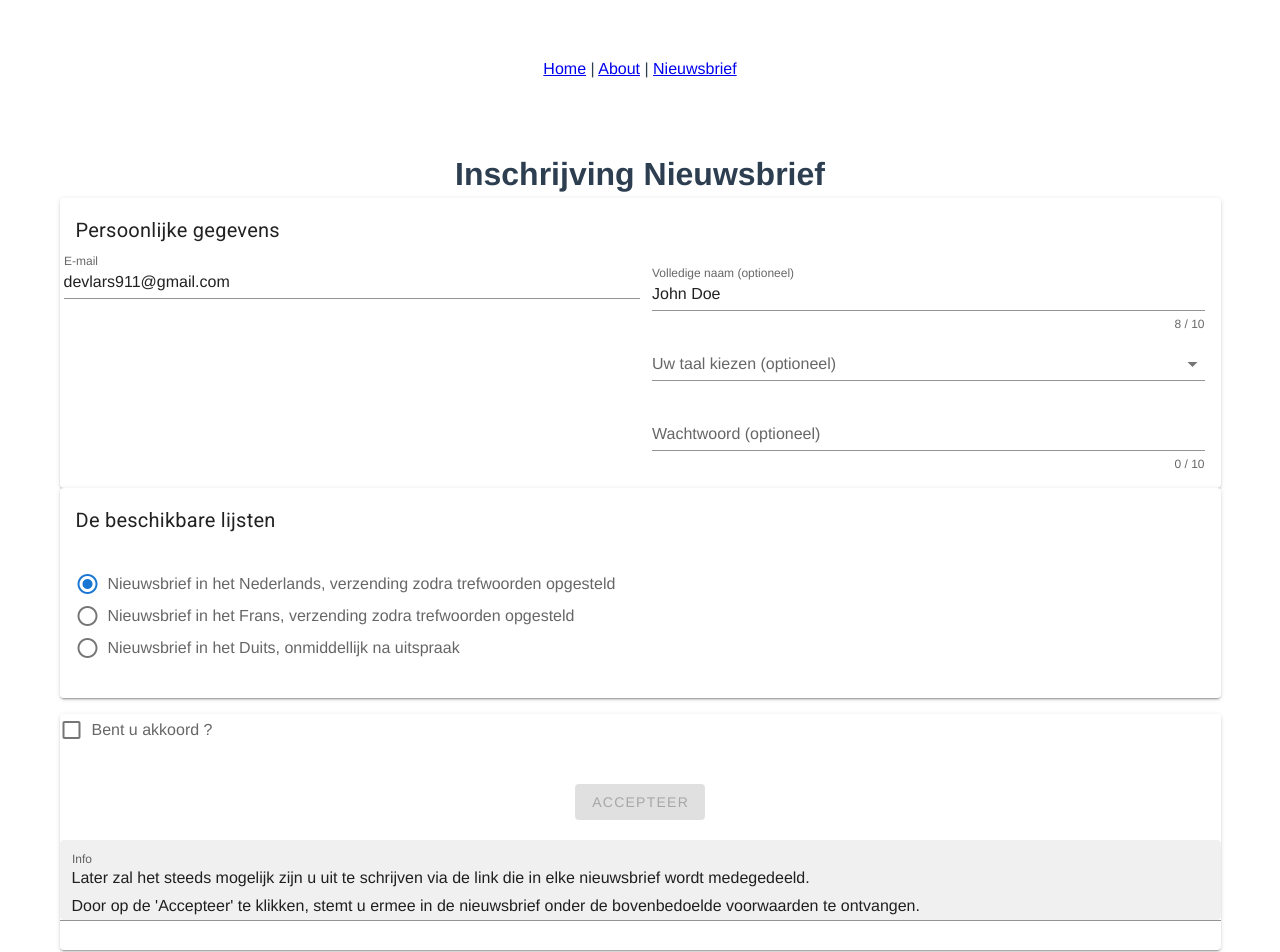
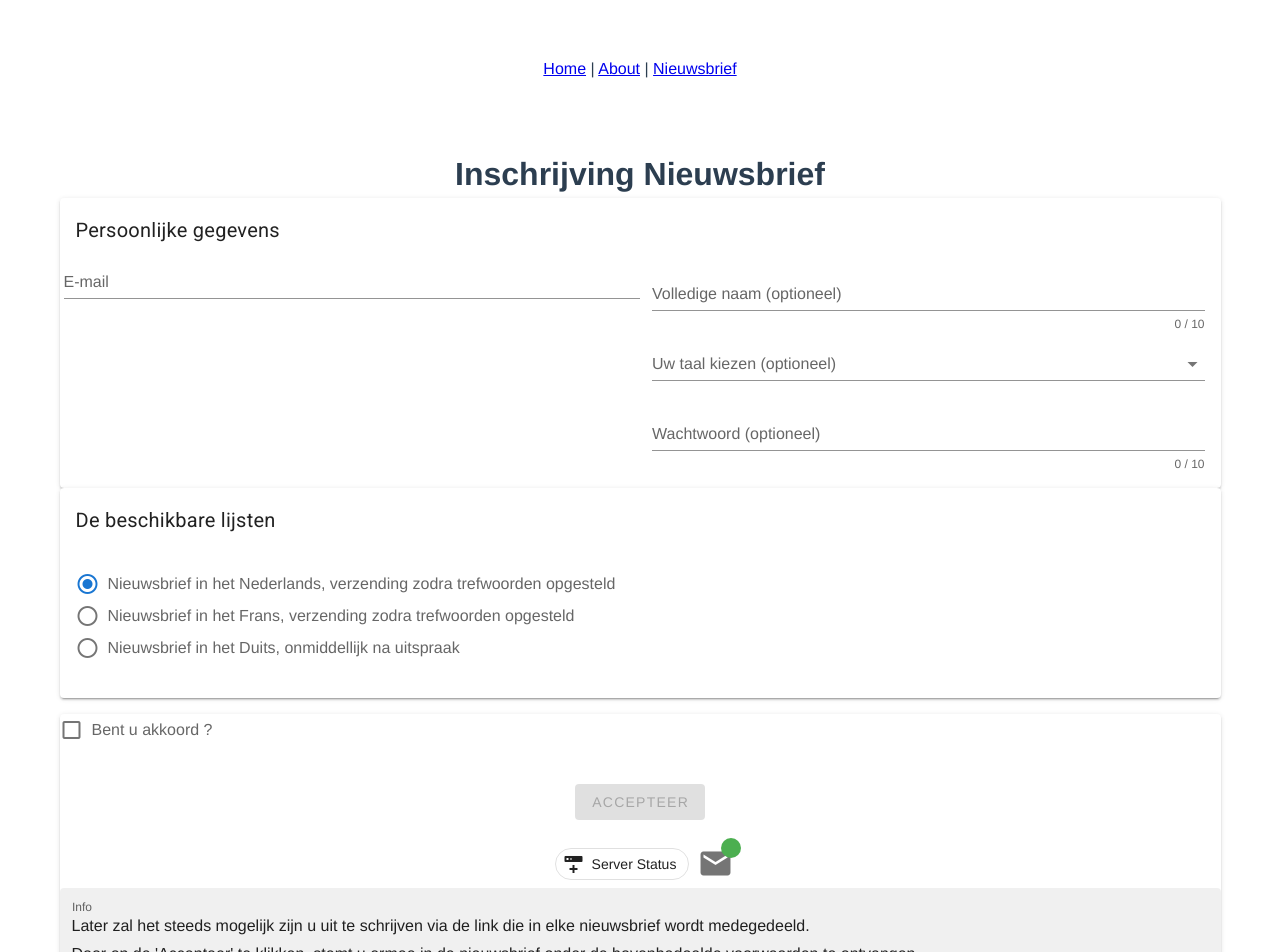
Before and after one commit to Larscode-io/rw01, a Vue app: page /#/moi in a window 1280 px wide. Shown: the top 952 px of the page. Built offline with nearby package versions, Linux system fonts and the light colour scheme.

Commit message:
verbeterd

```diff
--- a/package.json
+++ b/package.json
@@ -42,9 +42,6 @@
     ],
     "parserOptions": {
       "parser": "babel-eslint"
-    },
-    "rules": {
-      "vue/no-unused-vars": "off"
     }
   },
   "browserslist": [
--- a/src/views/moi.vue
+++ b/src/views/moi.vue
@@ -4,7 +4,7 @@
     <v-container>
       <h1>Inschrijving Nieuwsbrief</h1>
       <!-- <v-textarea v-model="bio" auto-grow filled color="deep-purple" label="Info" rows="1"></v-textarea> -->
-			<v-form ref="form" v-model="valid" :lazy-validation="lazy">
+      <v-form ref="form" v-model="valid">
         <v-card>
           <v-card-title class="title font-weight-regular">Persoonlijke gegevens</v-card-title>
           <v-card-text>
@@ -42,6 +42,18 @@
         <v-card>
           <v-checkbox v-model="checkbox" :rules="[v => !!v || 'U dient akkoord aan te vinken om verder te gaan!']" label="Bent u akkoord ?" required></v-checkbox>
           <v-btn :disabled="!valid" class="my-5" @click="submit">Accepteer</v-btn>
+          <v-spacer> </v-spacer>
+
+          <v-chip class="ma-2" :color="kleur" outlined>
+            <v-icon left>mdi-server-plus</v-icon>
+            Server Status
+          </v-chip>
+					<v-badge color="green" overlap>
+						<template v-slot:badge>
+							<span v-if="messages > 0">{{ messages }}</span>
+						</template>
+						<v-icon large>mdi-email</v-icon>
+					</v-badge>
           <v-textarea v-model="slot" auto-grow filled color="deep-purple" label="Info" rows="1"></v-textarea>
         </v-card>
         <v-card>
@@ -64,7 +76,7 @@ export default {
 
     submit() {
       const params = new URLSearchParams();
-			params.append('email', this.email);
+      //params.append('email', this.email);
       params.append('fullname', this.fullname);
       params.append('language', this.taal);
       params.append('pw', this.wachtw);
@@ -80,12 +92,13 @@ export default {
         data: params
       };
       axios(opt)
-				.then(function(response) {
-					alert(response);
+        .then(() => {
+          this.messages++;
+					this.kleur = 'green';
           return 'xxx'
         })
-				.catch(function(error) {
-					alert(error);
+        .catch(() => {
+					this.kleur = 'warning';
         });
     }
   },
@@ -112,20 +125,23 @@ export default {
     ],
     lijsten: 'NL',
     wachtw: '',
+    checkbox: '',
     checknl: false,
     checkfr: false,
     checkde: false,
     valid: false,
-		fullname: 'John Doe',
+    fullname: '',
     nameRules: [
       //v => !!v || 'Name is required',
       v => v.length <= 10 || 'Name must be less than 10 characters',
     ],
-		email: 'devlars911@gmail.com',
+    email: '',
     emailRules: [
       v => !!v || 'E-mail is required',
       v => /.+@.+/.test(v) || 'E-mail must be valid',
     ],
+    messages: 0,
+		kleur: ''
   })
 }
 </script>
```
Lines whose indentation alone changed are shown as unchanged.
